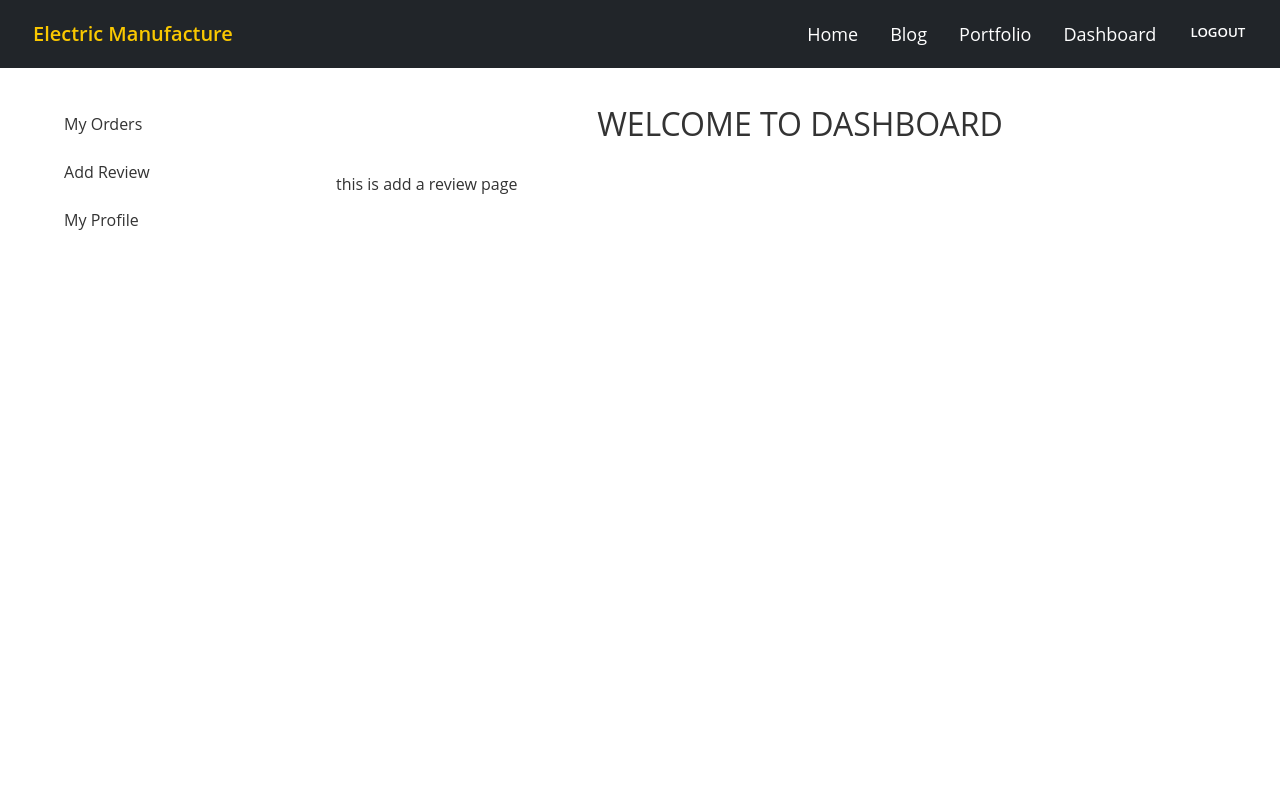
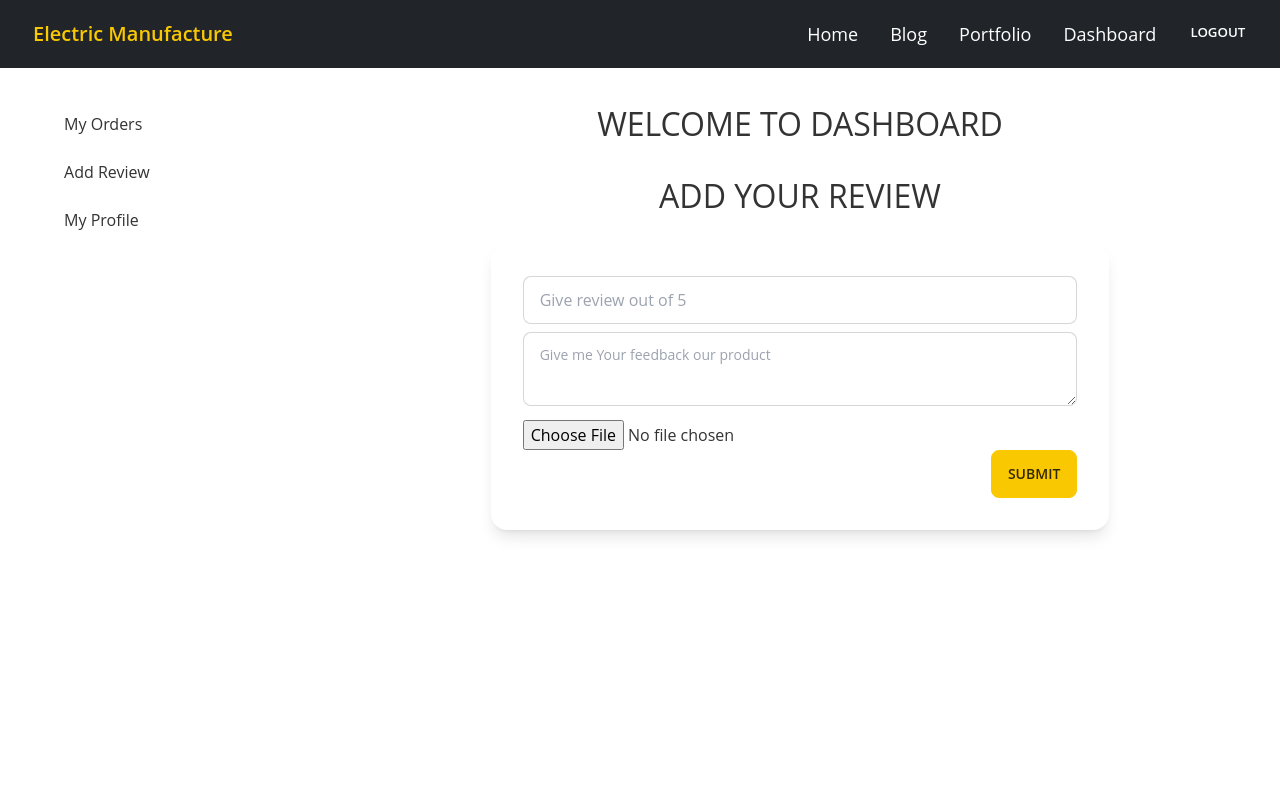
Before and after one commit to sumonbarai/electric-menufacture-client, a React (Create React App) app: page /dashboard/addReview in a window 1280 px wide. Shown: the top 800 px of the page. Built offline with nearby package versions, Linux system fonts and the light colour scheme; no server answers; sample sign-in values are in the browser's storage.

Commit message:
add review page completed

```diff
--- a/src/pages/Dashboard/AddReview.js
+++ b/src/pages/Dashboard/AddReview.js
@@ -1,9 +1,76 @@
 import React from "react";
+import { useForm } from "react-hook-form";
+import toast from "react-hot-toast";
 
 const AddReview = () => {
+  const {
+    register,
+    formState: { errors },
+    reset,
+    handleSubmit,
+  } = useForm();
+  const imageStorageKey = "9e9351bf7ec61f0e801e3e46ff782ed6";
+  const onSubmit = async (data) => {
+    const img = data.img[0];
+    const formData = new FormData();
+    formData.append("image", img);
+    const url = `https://api.imgbb.com/1/upload?key=${imageStorageKey}`;
+    fetch(url, {
+      method: "POST",
+      body: formData,
+    })
+      .then((res) => res.json())
+      .then((result) => {
+        // send data to my mongodb database
+        if (result.success) {
+          const uploadedImage = result.data.url;
+          const customerFeedback = {
+            picture: uploadedImage,
+            rating: data.ratting,
+            description: data.feedback,
+          };
+          const url = `http://localhost:5000/review`;
+          fetch(url, {
+            method: "POST",
+            headers: {
+              "Content-Type": "application/json",
+            },
+            body: JSON.stringify(customerFeedback),
+          })
+            .then((res) => res.json())
+            .then((result) => {
+              if (result.acknowledged) {
+                toast.success("Successfully added Your review");
+                reset();
+              }
+            });
+        }
+      });
+  };
+
   return (
     <div>
-      <h1>this is add a review page</h1>
+      <h2 className="section-title">add your review</h2>
+      <div className="card w-6/6 md:w-4/6 bg-base-100 shadow-lg mx-auto">
+        <form onSubmit={handleSubmit(onSubmit)} className="p-8">
+          <input
+            type="text"
+            {...register("ratting", { min: 1, max: 5 })}
+            placeholder="Give review out of 5"
+            className="input input-bordered w-full mb-2"
+          />
+
+          <textarea
+            {...register("feedback", { required: true, maxLength: 520 })}
+            className="textarea textarea-bordered mb-2 w-full"
+            placeholder="Give me Your feedback our product"
+          ></textarea>
+          <input type="file" {...register("img", { required: true })} />
+          <div className="card-actions justify-end">
+            <button className="btn btn-secondary">Submit</button>
+          </div>
+        </form>
+      </div>
     </div>
   );
 };
--- a/src/pages/Home/CustomerReview.js
+++ b/src/pages/Home/CustomerReview.js
@@ -11,7 +11,7 @@ const CustomerReview = ({ review }) => {
           </div>
         </div>
         <div className="card-body ">
-          <p className="font-bold">Rating: {rating}</p>
+          <p className="font-bold">Rating: {rating}/5</p>
           <p>{description}</p>
         </div>
       </div>
```
